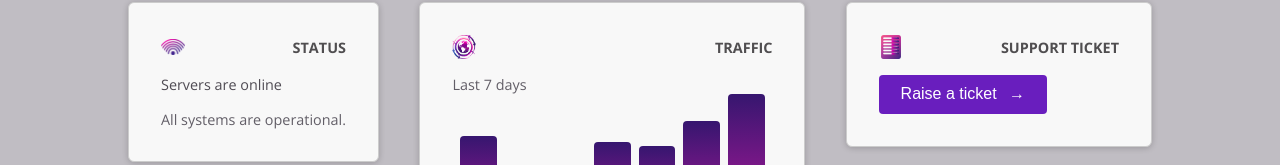
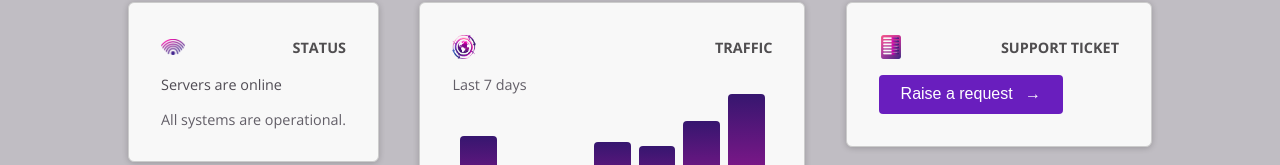
Before and after one commit to hrishi-ongit/PropertyManagement, an Angular app: page / in a window 1280 px wide. Shown: the part 182-347 px from the top of the page. Built offline with nearby package versions, Linux system fonts and the light colour scheme.

Commit message:
Way of extending built in component with custom components using attribute selector

```diff
--- a/src/app/dashboard/tickets/tickets.component.html
+++ b/src/app/dashboard/tickets/tickets.component.html
@@ -1,3 +1,4 @@
 <div id="status">
-  <app-button [btnTitle]="'Raise a ticket'"/>
+  <!-- <app-button [btnTitle]="'Raise a ticket'"/> -->
+  <button appButton [btnTitle]="'Raise a request'"></button>
 </div>
--- a/src/app/navbar/navbar.component.html
+++ b/src/app/navbar/navbar.component.html
@@ -7,7 +7,17 @@
         <a href="/">Management</a>
       </li>
       <li>
-        <app-button [btnTitle]="'Login'"/>
+        <!-- <app-button [btnTitle]="'Login'"/> -->
+        <button appButton [btnTitle]="'Login'"></button>
+        <!-- This is a normal practice where we see that component elements are
+         not compiled away or replaced by the template component in angular,
+        instead they appear nested while devtools inspect..
+        like >>in navbar html >> app-button(first) >> button(second). 2 times
+
+        ..Hence, we need to use content projection
+        i.e Extending Built in comp with custome comp via Attribute selector
+        normal element selector >> selector : 'app-button'
+        attribute selector >> selector : 'expectedSelected[selectorName]''-->
       </li>
     </ul>
   </nav>
--- a/src/app/shared/button/button.component.html
+++ b/src/app/shared/button/button.component.html
@@ -1,8 +1,14 @@
-<button>
+<!-- <button>
     <span>
       {{btnTitle}}
     </span>
     <span class="icon">
       →
     </span>
-  </button>
+  </button> -->
+    <span>
+        {{btnTitle}}
+    </span>
+    <span class="icon">
+        →
+    </span>
--- a/src/app/shared/button/button.component.ts
+++ b/src/app/shared/button/button.component.ts
@@ -1,7 +1,8 @@
 import { Component, Input } from '@angular/core';
 
 @Component({
-  selector: 'app-button',
+  // selector: 'app-button',
+  selector: 'button[appButton]', //button is the content being selected and appButton is the selector name
   standalone: true,
   imports: [],
   templateUrl: './button.component.html',
```
